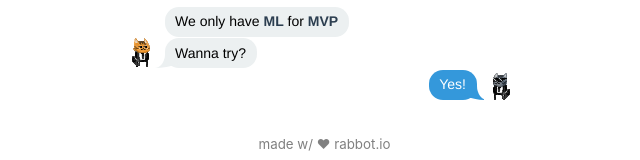
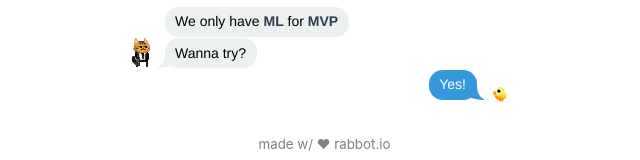
Before and after one commit to rabbotio/nl-cards, a React (Create React App) app in the folder web/: page / in a window 1280 px wide. Both pictures are taken after a click on the button "✓ Yes!". Shown: the part 327-487 px from the top of the page, without its empty margins (238-878 px from the left). Built offline with nearby package versions, Linux system fonts and the light colour scheme.

Commit message:
Add duck

```diff
--- a/web/src/containers/RBChatContainer.js
+++ b/web/src/containers/RBChatContainer.js
@@ -23,13 +23,13 @@ const json = {
   '1': {
     uid: '123',
     name: 'you',
-    img: './img/foo.png',
+    img: './img/duck.png',
     msgs: [`Yes!`]
   },
   '2': {
     uid: '123',
     name: 'you',
-    img: './img/foo.png',
+    img: './img/duck.png',
     msgs: [`No...`]
   }
 }
--- a/web/src/containers/RBChatStyles.js
+++ b/web/src/containers/RBChatStyles.js
@@ -117,7 +117,6 @@ function getChatStyle (myBG, yourBG) {
       margin-right: -32px;
       margin-left: 8px;
       border-radius: 100%;
-      transform: scaleX(-1);
       bottom: 2px;
       display: block;
     }
@@ -128,7 +127,6 @@ function getChatStyle (myBG, yourBG) {
       height: 32px;
       position: absolute;
       margin-left: -40px;
-      transform: scaleX(-1);
       bottom: 2px;
       float: left;
       display: block;
--- a/web/src/ui/Msgz.js
+++ b/web/src/ui/Msgz.js
@@ -6,10 +6,12 @@ const buildMessage = msgs => msgs.map((msg, index) => <p key={index}>{ReactHtmlP
 
 export default ({ id, uid, msgs, img, replies }) => {
   return uid ? (
-    <dd className='to'>
-      <img alt='me' className='me' src={img} />
-      {buildMessage(msgs)}
-    </dd>
+    <div>
+      <dd className='to'>
+        <img alt='me' className='me' src={img} />
+        {buildMessage(msgs)}
+      </dd>
+    </div>
   ) : (
     <div>
       <dd className='from'>
```
Also changed, not shown: web/public/img/duck.png (added), web/public/img/kat.png.
